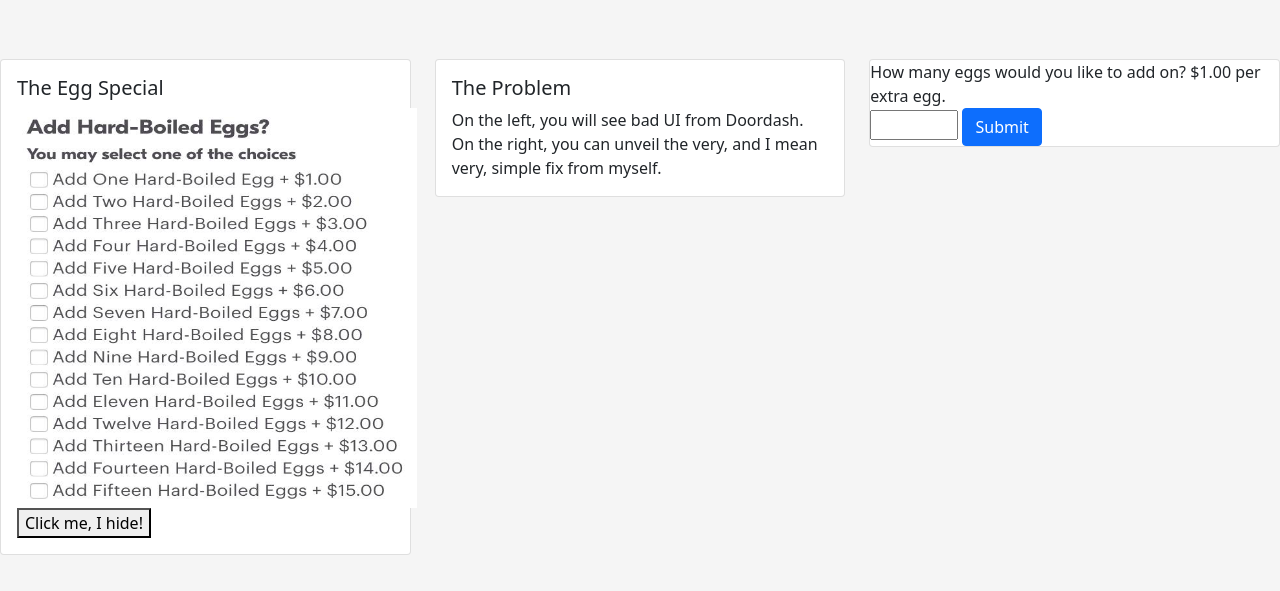
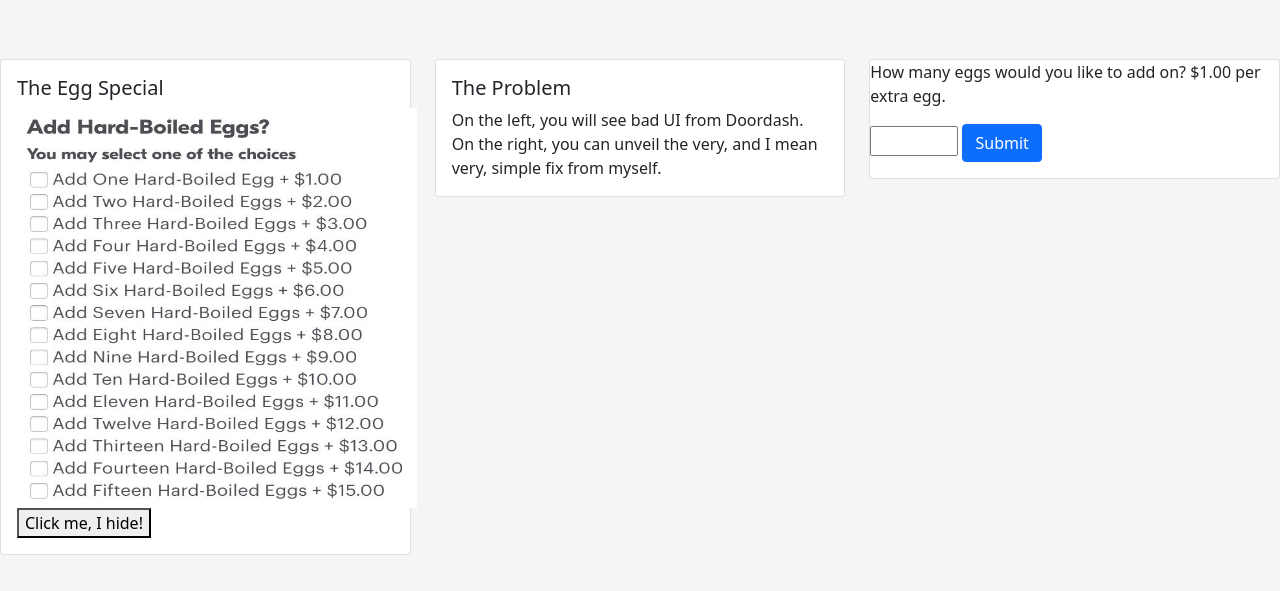
Before and after one commit to Akennemer/JuliettEggs, a plain HTML site: page index.html in a window 1280 px wide. Shown: the part 81-672 px from the top of the page. Drawn offline with nearby package versions, Linux system fonts and the light colour scheme.

Commit message:
Update index.html

```diff
--- a/index.html
+++ b/index.html
@@ -9,8 +9,6 @@
 </head>
 
 <body>
-<title>Juliett</title>
-
 <!-- Collapsible Navbar -->
 <nav class="navbar bg-success navbar-dark">
   <div class="container-fluid">
@@ -55,7 +53,7 @@
     <div class="col-sm-4">
       <div class="card">
       <div class="form-group">
-        <label for="eggsolution">How many eggs would you like to add on? $1.00 per extra egg.</label>
+        <p>How many eggs would you like to add on? $1.00 per extra egg.<p>
         <input type="number" id="eggyno" min="1" max="15">
         <button id="submitButton" class="btn btn-primary" type="submit">Submit</button>
         </div>
```
